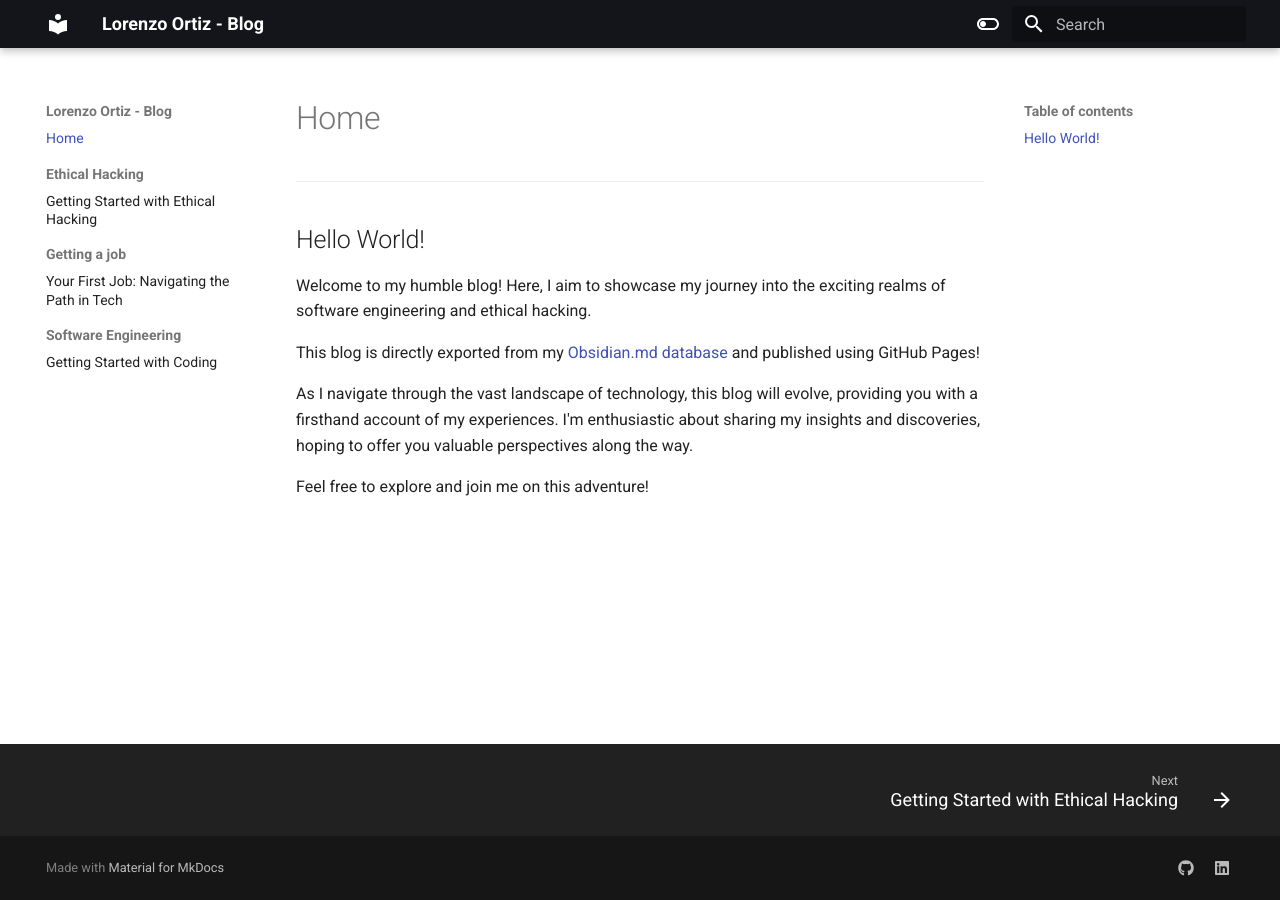
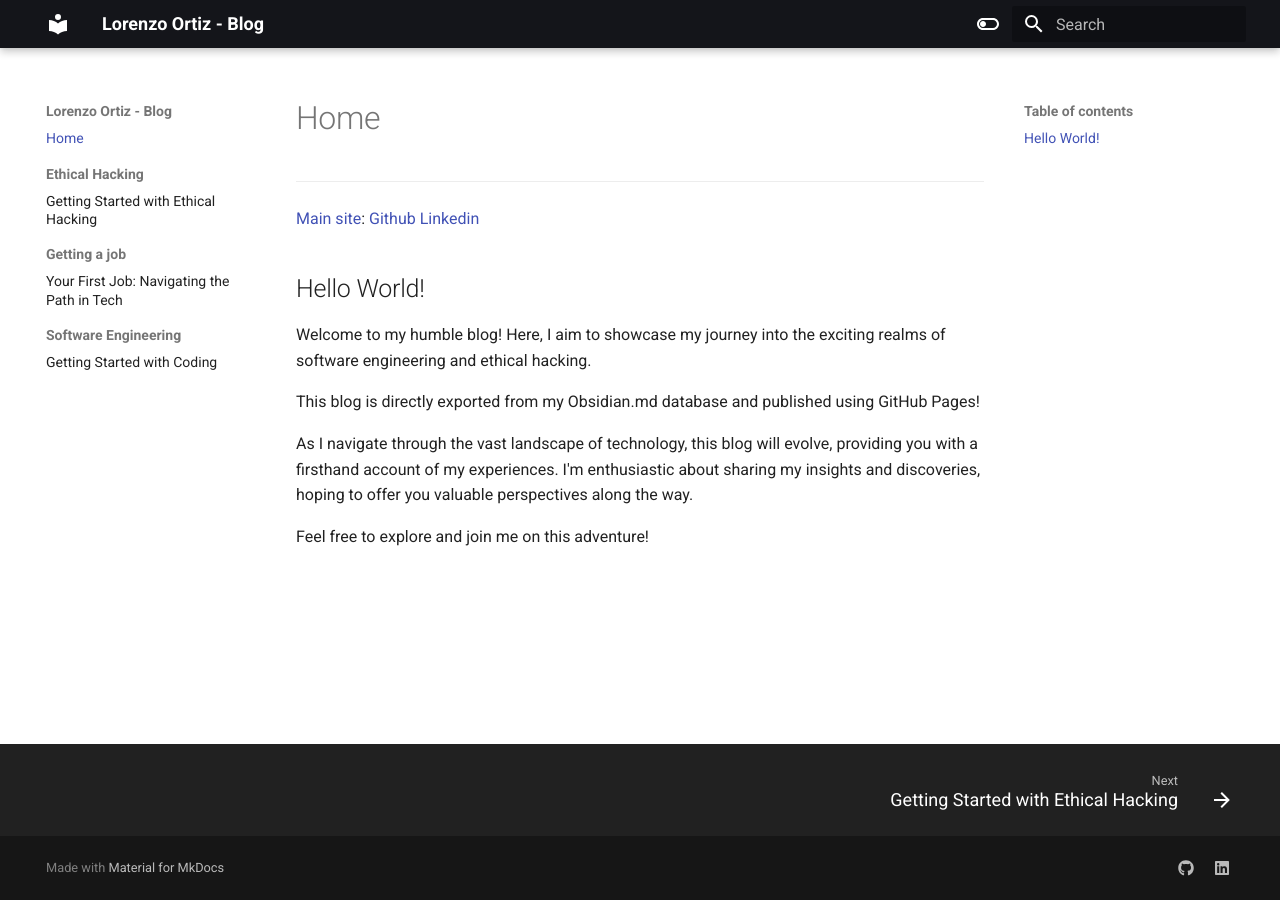
Before and after one commit to LorenzoDOrtiz/obsidian-blog-vault, an MkDocs documentation site: the page built from docs/index.md, in a window 1280 px wide. Built offline with MkDocs 1.6.1 and Material for MkDocs 9.7.7, drawn with Linux system fonts in a browser that asks for light colours.

Commit message:
Add links

```diff
--- a/docs/index.md
+++ b/docs/index.md
@@ -1,12 +1,14 @@
 # Home
 
 ---
-
+[Main site](https://lorenzodortiz.com):
+[Github](https://github.com/LorenzoDOrtiz)
+[Linkedin](https://www.linkedin.com/in/lorenzodortiz/)
 ## Hello World!
 
 Welcome to my humble blog! Here, I aim to showcase my journey into the exciting realms of software engineering and ethical hacking.
 
-This blog is directly exported from my [Obsidian.md database](https://github.com/LorenzoDOrtiz/obsidian-vault) and published using GitHub Pages!
+This blog is directly exported from my Obsidian.md database and published using GitHub Pages!
 
 As I navigate through the vast landscape of technology, this blog will evolve, providing you with a firsthand account of my experiences. I'm enthusiastic about sharing my insights and discoveries, hoping to offer you valuable perspectives along the way.
 
```
Also changed, not shown: 2 other files.
